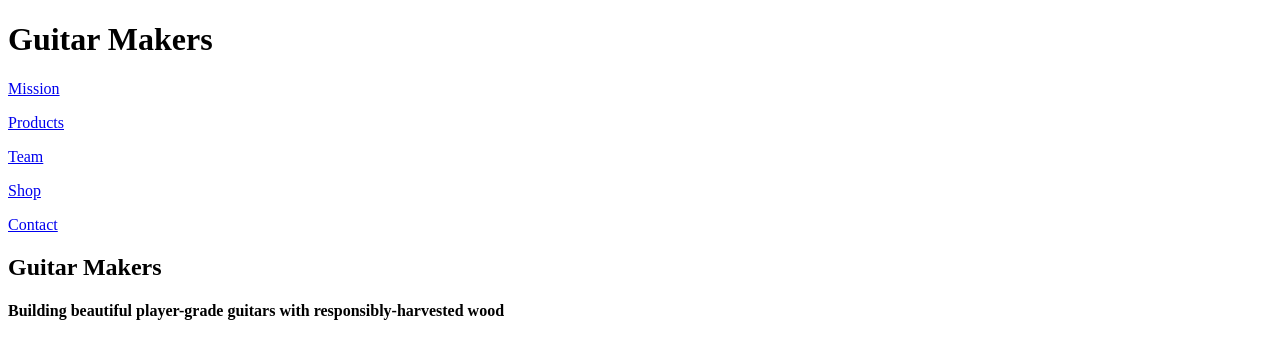
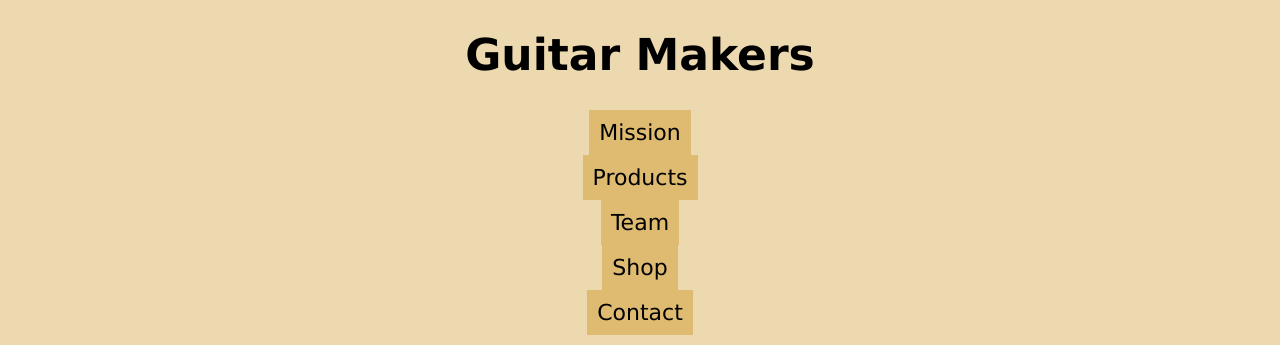
Before and after one commit to froosh53/company-home-page, a plain HTML site: page index.html in a window 1280 px wide. Shown: the top 345 px of the page. Drawn offline with Linux system fonts and the light colour scheme.

Commit message:
add initial css

```diff
--- a/index.html
+++ b/index.html
@@ -11,21 +11,13 @@
         <h1>Guitar Makers</h1>
     </header>
     <nav>
-        <p>
-            <a href="#mission">Mission</a>
-        </p>
-        <p>
-            <a href="#products">Products</a>
-        </p>
-        <p>
-            <a href="#team">Team</a>
-        </p>
-        <p>
-            <a href="#shop">Shop</a>
-        </p>
-        <p>
-            <a href="#contact">Contact</a>
-        </p>
+        <ul>
+            <li><a href="#mission">Mission</a></li>
+            <li><a href="#products">Products</a></li>
+            <li><a href="#team">Team</a></li>
+            <li><a href="#shop">Shop</a></li>
+            <li><a href="#contact">Contact</a></li>
+        </ul>
     </nav>
     <main>
         <!-- Mission -->
--- a/styles.css
+++ b/styles.css
@@ -1,3 +1,43 @@
+/* Universal Styles */
+body {
+    font-family: Verdana, Geneva, Tahoma, sans-serif;
+    font-size: 22px;
+    color: black;
+    background-color: #edd9af;
+    text-align: center;
+}
+
+/* Header */
+nav {
+    display: flex;
+    justify-content: space-around;
+}
+
+ul {
+    list-style-type: none;
+    margin: 0;
+    padding: 0;
+    width: 150px;
+    overflow: hidden;
+}
+
+li {
+    display: inline-block;
+}
+
+li a {
+    padding: 10px;
+    text-decoration: none;
+    color: black;
+    background-color: #dfbb71;
+    display: inline-block;
+}
+
+li a:hover {
+    background-color: #d19d33;
+    font-weight: bold;
+}
+
 .product img {
     width: 200px;
     height: auto;
```
